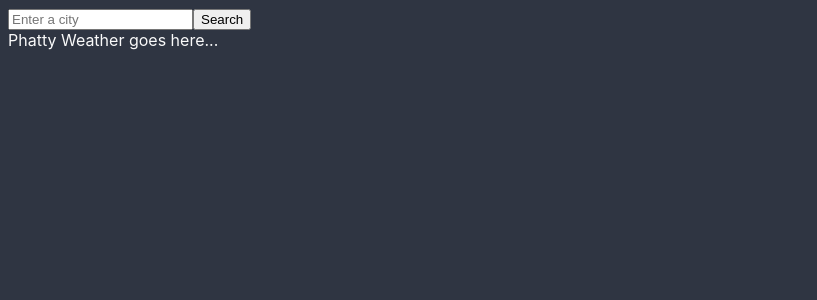
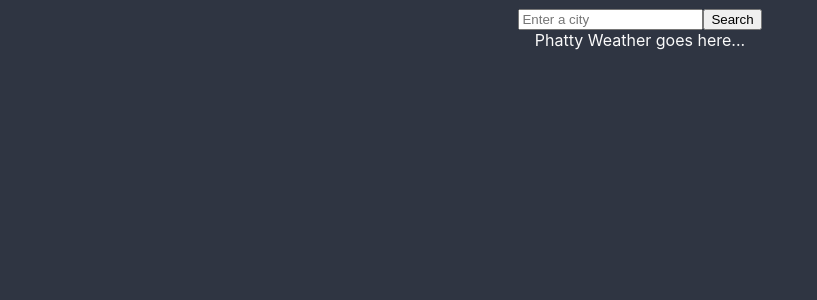
Before and after one commit to iPhatty/phatty-weather, a React app: page / in a window 1280 px wide. Shown: the top 300 px of the page, without its empty margins (0-817 px from the left). Built offline with nearby package versions, Linux system fonts and the light colour scheme; no server answers.

Commit message:
flex app container

```diff
--- a/src/components/App.js
+++ b/src/components/App.js
@@ -1,4 +1,6 @@
 import React, { Component } from 'react';
+
+import '../styling/App.css';
 
 import SearchBar from './searchBar';
 import SearchResult from './searchResult';
@@ -6,7 +8,7 @@ import SearchResult from './searchResult';
 class App extends Component {
   render() {
     return (
-      <div>
+      <div className="app-container">
         <SearchBar />
         <SearchResult />
       </div>
--- /dev/null
+++ b/src/styling/App.css
@@ -0,0 +1,7 @@
+.app-container {
+  width: 600px;
+  margin: 0 auto;
+  display: flex;
+  flex-direction: column;
+  align-items: center;
+}
--- a/src/styling/index.css
+++ b/src/styling/index.css
@@ -6,4 +6,5 @@ html {
 body {
   background-color: #2f3542;
   color: #fafafa;
+  max-width: 1800px;
 }
```
